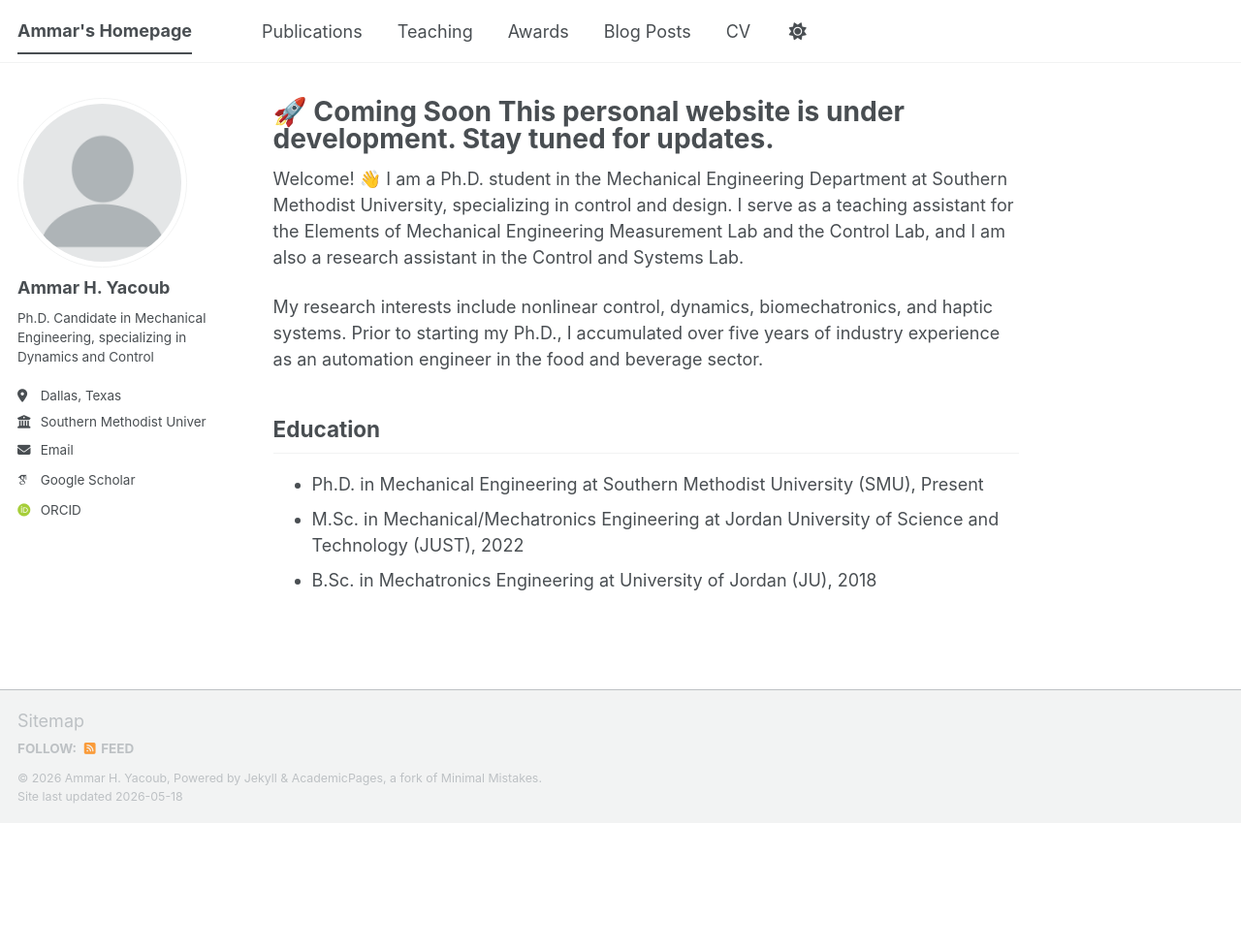
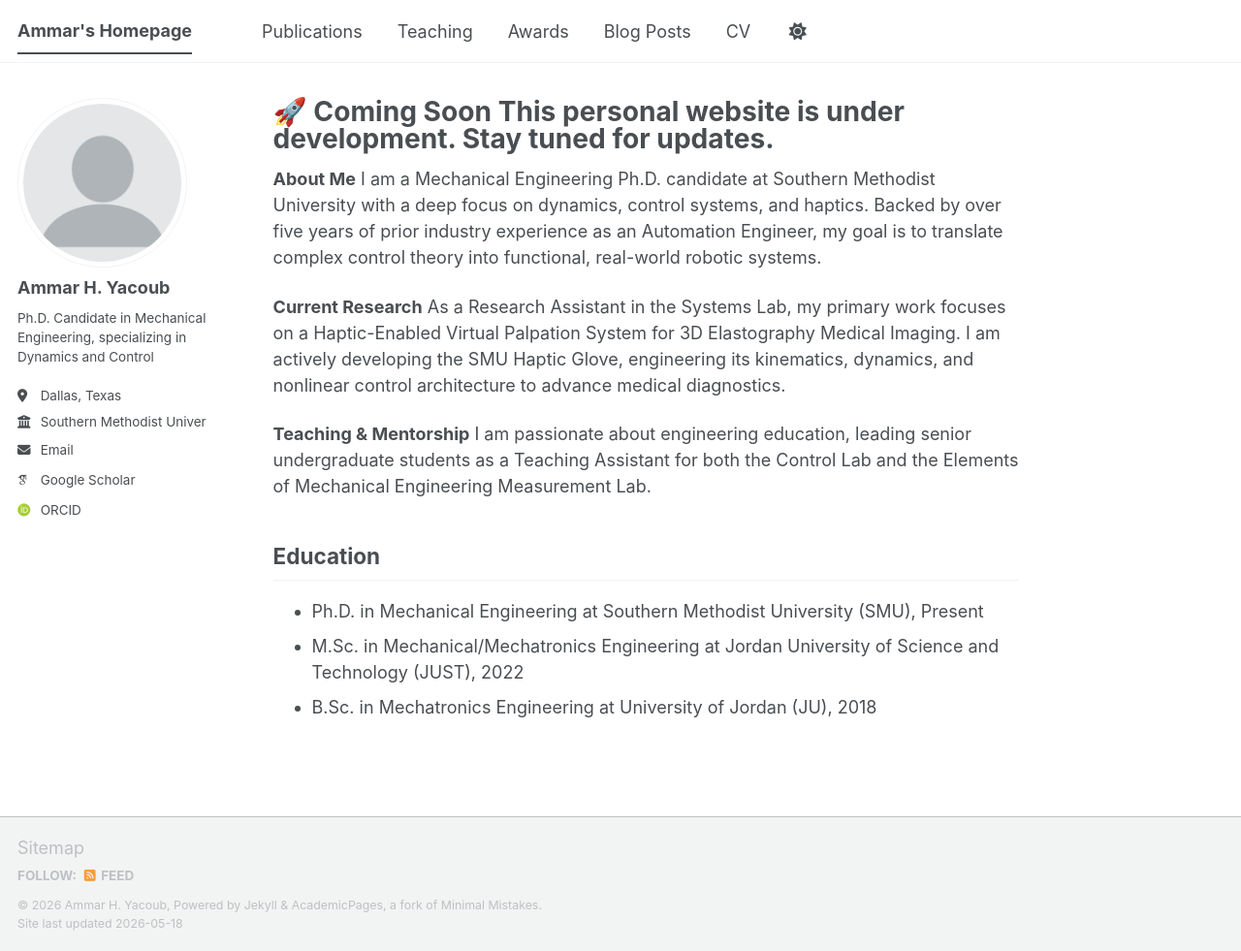
Before and after one commit to AmmarYacoub/AmmarYacoub.github.io, a Jekyll site: the page built from _pages/about.md, in a window 1280 px wide and 981 px high. Shown: the whole window at 97% size. Built offline with Jekyll 4.4.1, drawn with Linux system fonts in a browser that asks for light colours; some web fonts are replaced; a script bundle is joined from its source files by our own code; library files that are not in the unit come from our copies.

Commit message:
Revise about page with updated bio and research focus
Updated personal introduction and research details in the about page.

```diff
--- a/_pages/about.md
+++ b/_pages/about.md
@@ -7,9 +7,14 @@ redirect_from:
   - /about.html
 ---
 
-Welcome! 👋 I am a Ph.D. student in the Mechanical Engineering Department at Southern Methodist University, specializing in control and design. I serve as a teaching assistant for the Elements of Mechanical Engineering Measurement Lab and the Control Lab, and I am also a research assistant in the Control and Systems Lab.
+**About Me**
+I am a Mechanical Engineering Ph.D. candidate at Southern Methodist University with a deep focus on dynamics, control systems, and haptics. Backed by over five years of prior industry experience as an Automation Engineer, my goal is to translate complex control theory into functional, real-world robotic systems.
 
-My research interests include nonlinear control, dynamics, biomechatronics, and haptic systems. Prior to starting my Ph.D., I accumulated over five years of industry experience as an automation engineer in the food and beverage sector.
+**Current Research**
+As a Research Assistant in the Systems Lab, my primary work focuses on a Haptic-Enabled Virtual Palpation System for 3D Elastography Medical Imaging. I am actively developing the SMU Haptic Glove, engineering its kinematics, dynamics, and nonlinear control architecture to advance medical diagnostics.
+
+**Teaching & Mentorship**
+I am passionate about engineering education, leading senior undergraduate students as a Teaching Assistant for both the Control Lab and the Elements of Mechanical Engineering Measurement Lab.
 
 Education
 ------------
```
